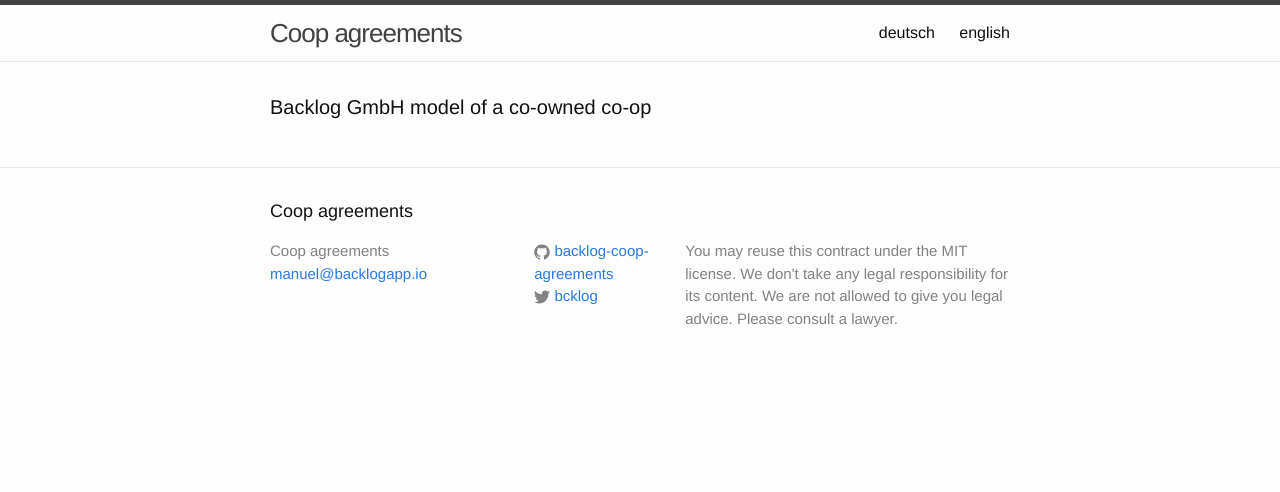
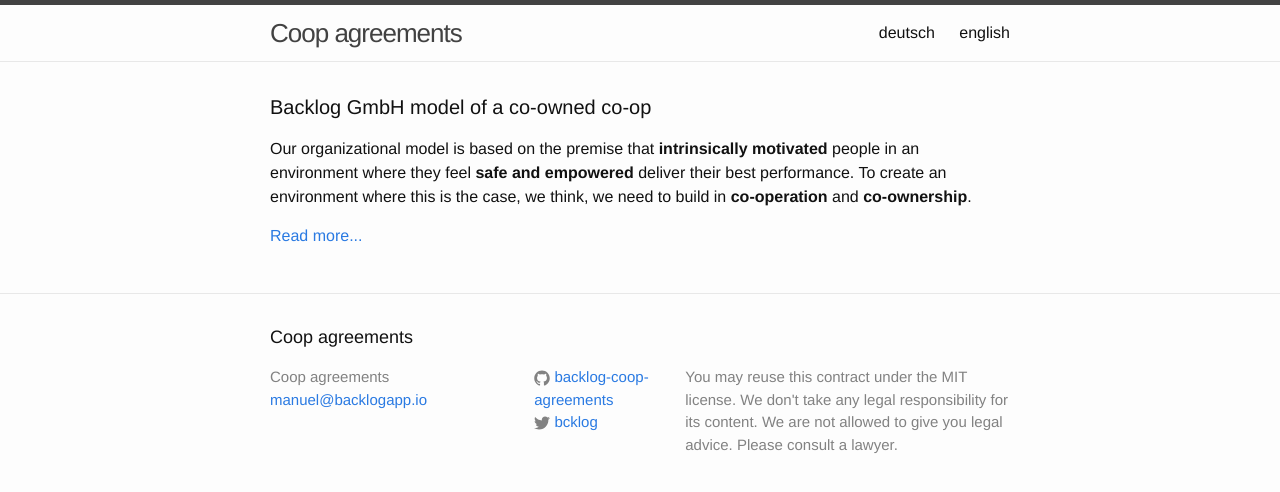
Before and after one commit to kueblboe/backlog-coop-agreements, a Jekyll site: the page built from index.html, in a window 1280 px wide. Shown: the top 492 px of the page. Built offline with Jekyll 4.4.1, drawn with Linux system fonts in a browser that asks for light colours.

Commit message:
Add teaser to index page.

```diff
--- a/index.html
+++ b/index.html
@@ -5,5 +5,11 @@
 <div class="home">
 
   <h1 class="page-heading">{{site.org.name}} {{site.org.type}} model of a co-owned co-op</h1>
+  <p>
+    Our organizational model is based on the premise that <strong>intrinsically motivated</strong> people in an environment where they feel <strong>safe and empowered</strong> deliver their best performance. To create an environment where this is the case, we think, we need to build in <strong>co-operation</strong> and <strong>co-ownership</strong>.
+  </p>
+  <p>
+    <a href="#">Read more...</a>
+  </p>
 
 </div>
```
